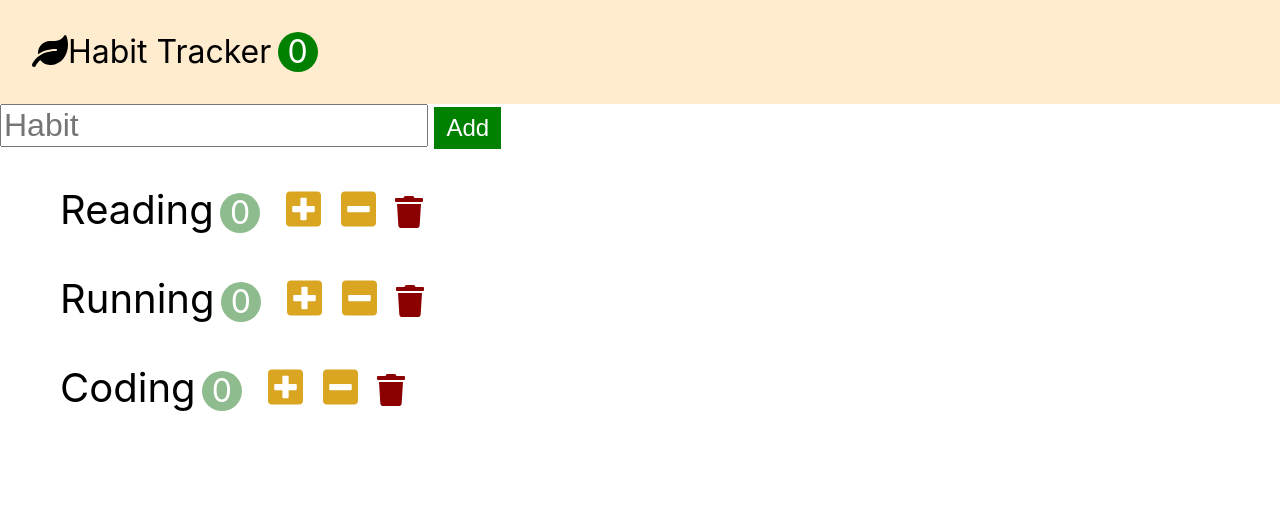
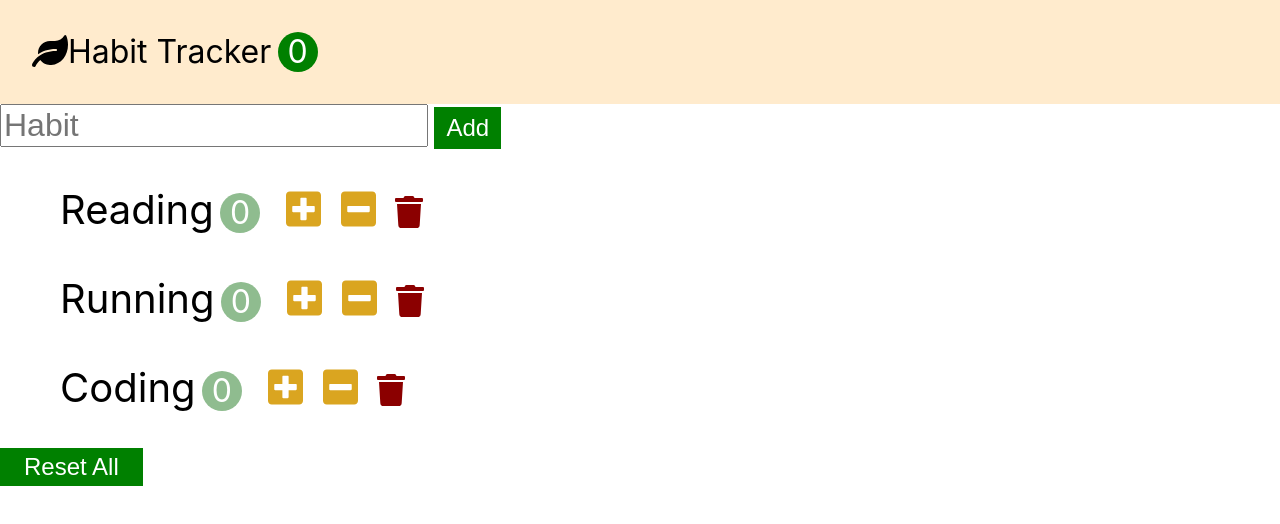
Before and after one commit to heyjohnis/dream-react, a React (Create React App) app in the folder habit-tracker/: page / in a window 1280 px wide. Shown: the top 524 px of the page. Built offline with nearby package versions, Linux system fonts and the light colour scheme.

Commit message:
habit : Reset Button

```diff
--- a/habit-tracker/src/app.jsx
+++ b/habit-tracker/src/app.jsx
@@ -41,6 +41,14 @@ class App extends Component {
     this.setState({ habits });
   };
 
+  handleReset = () => {
+    const habits = this.state.habits.map(habit => {
+      habit.count = 0;
+      return habit;
+    });
+    this.setState({ habits });
+  }
+
   render() {
     return (
       <>
@@ -53,6 +61,7 @@ class App extends Component {
           onDecreament={this.handleDecreament}
           onDelete={this.handleDelete}
           onAdd={this.handleAdd}
+          onReset={this.handleReset}
         />
       </>
     );}
--- a/habit-tracker/src/components/habits.jsx
+++ b/habit-tracker/src/components/habits.jsx
@@ -20,6 +20,11 @@ class Habits extends Component {
     this.props.onAdd(name);
   }
 
+  handleReset = () => {
+
+  }
+
+
   render() {
     return (
     <>
@@ -32,9 +37,11 @@ class Habits extends Component {
               onIncreament={this.handleIncreament}
               onDecreament={this.handleDecreament}
               onDelete={this.handleDelete}
+              onReset={this.handleReset}
             />
         ))}
       </ul>
+      <button className="habits-reset" onClick={this.props.onReset}>Reset All</button>
     </>
     );
   }
```
Also changed, not shown: habit-tracker/src/components/habit.jsx (line endings or trailing spaces).
